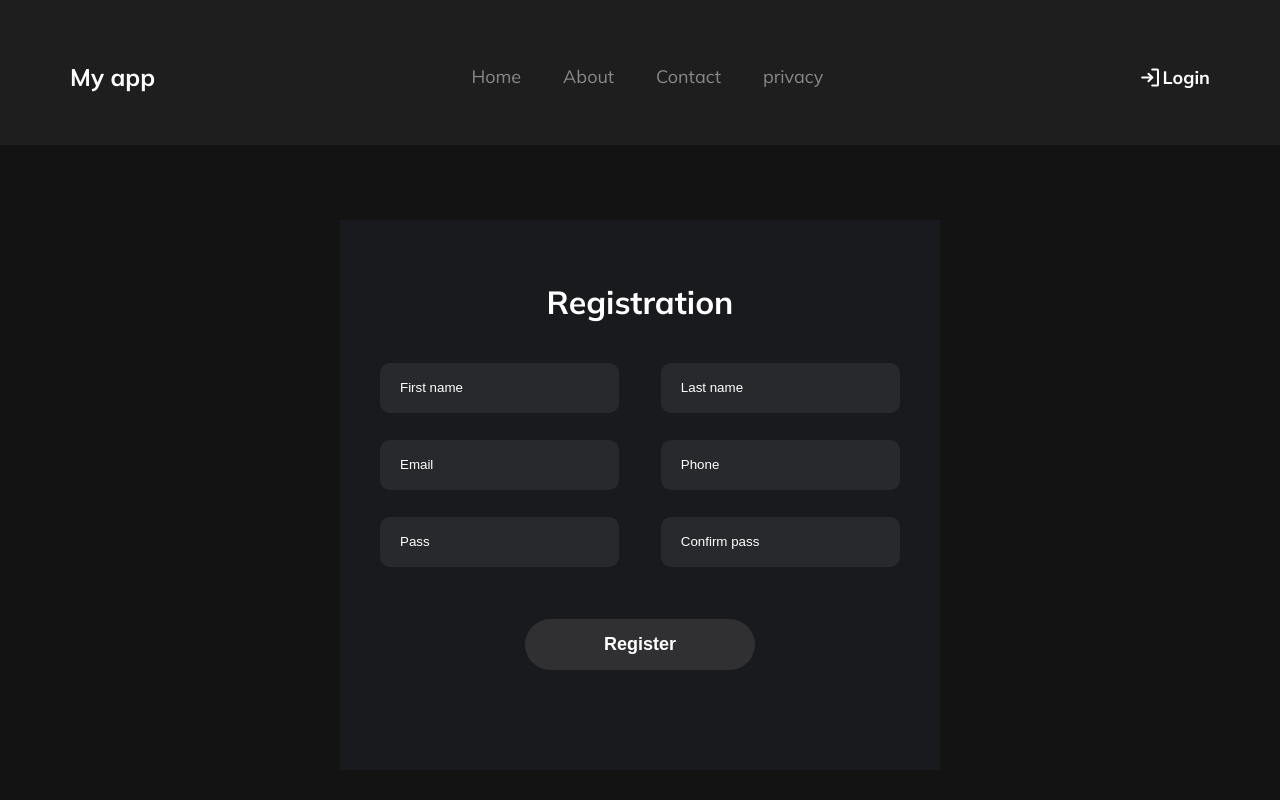
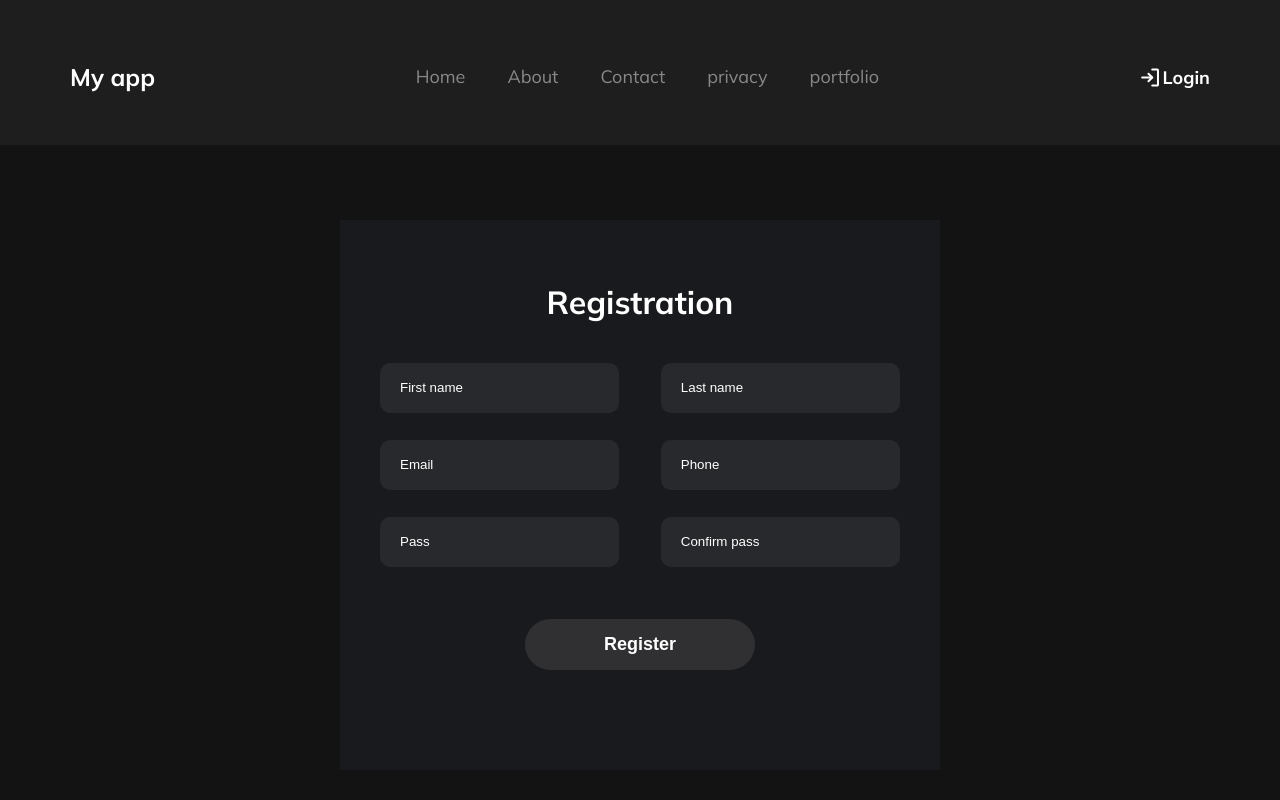
Before and after one commit to slavasikorsky/react-course-4lecture, a React (Create React App) app in the folder client/: page /registration in a window 1280 px wide. Shown: the top 800 px of the page. Built offline with nearby package versions, Linux system fonts and the light colour scheme.

Commit message:
Chore: Clean code and new blank pages

```diff
--- a/client/src/components/Header/index.js
+++ b/client/src/components/Header/index.js
@@ -31,6 +31,10 @@ function Header() {
 		{
 			link: "/privacy",
 			title: "privacy",
+		},
+		{
+			link: "/portfolio",
+			title: "portfolio",
 		},
 	];
 
--- a/client/src/components/Sidebar/index.js
+++ b/client/src/components/Sidebar/index.js
@@ -24,6 +24,10 @@ function Sidebar() {
 			link: "/tasks",
 			title: "Tasks",
 		},
+		{
+			link: "/settings",
+			title: "Settings",
+		},
 	];
 
 	return (
--- a/client/src/index.js
+++ b/client/src/index.js
@@ -6,6 +6,7 @@ import Router from "./routes/Router";
 import "./assets/css/index.scss";
 
 const root = ReactDOM.createRoot(document.getElementById("root"));
+
 root.render(
 	<React.StrictMode>
 		<BrowserRouter>
--- /dev/null
+++ b/client/src/pages/Portfolio/index.js
@@ -0,0 +1,15 @@
+import Container from "../../components/Container";
+import Hero from "../../components/Hero";
+
+function Portfolio() {
+	return (
+		<div className="portfolio-content">
+			<Hero title="Portfolio" />
+			<Container>
+				<h1>Portfolio</h1>
+			</Container>
+		</div>
+	);
+}
+
+export default Portfolio;
```
Also changed, not shown: client/src/App.js (deleted, +0 -17 lines).
